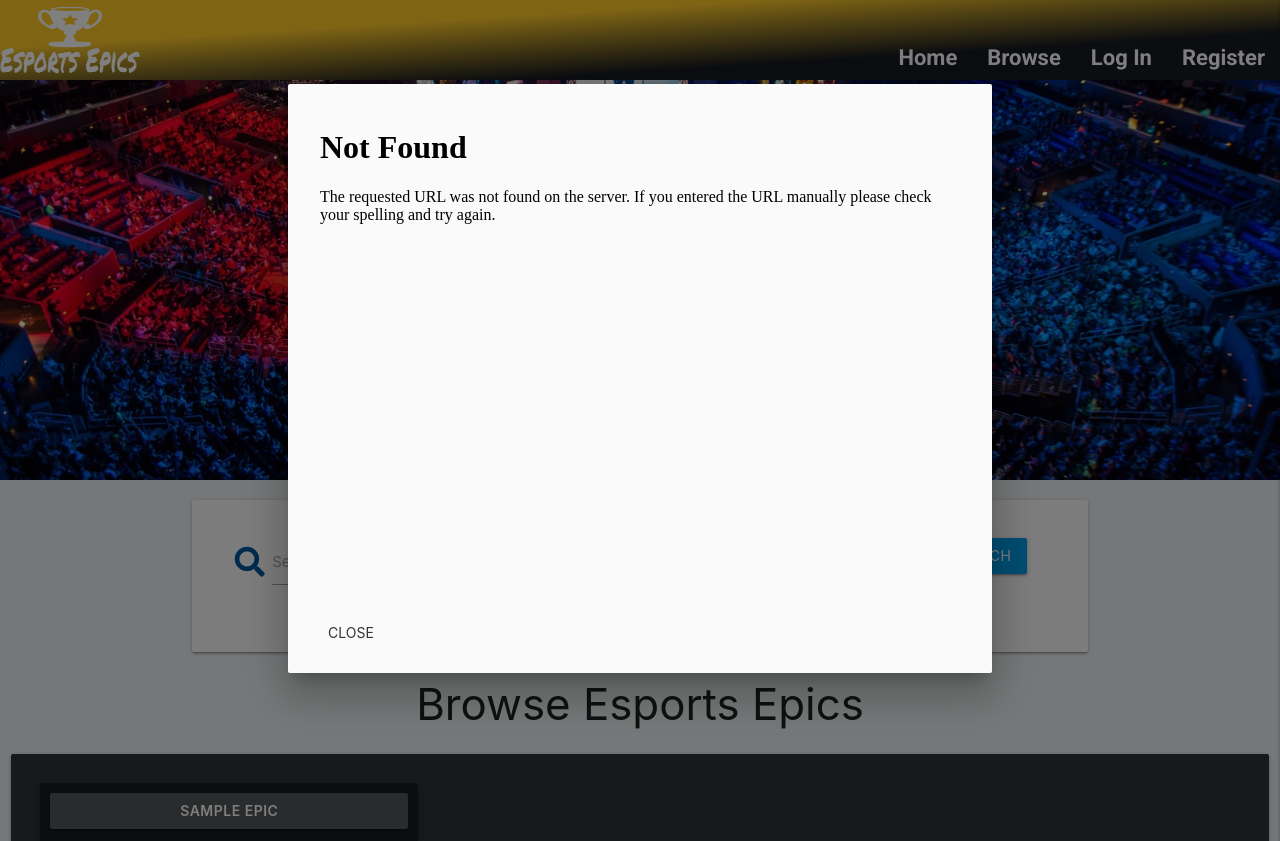
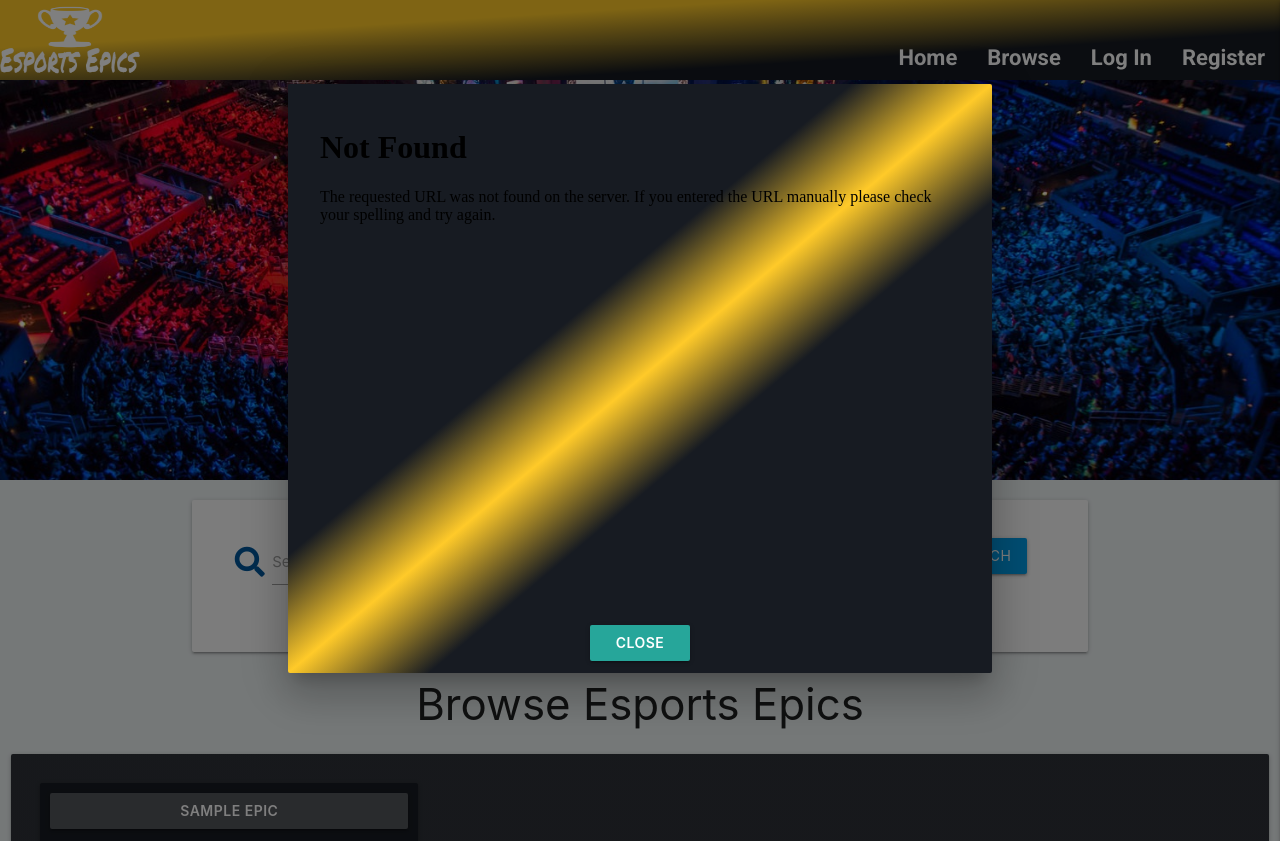
Before and after one commit to jamesr1775/esports-epics, a Flask app: page /browse in a window 1280 px wide, after a click that opens the changed part. Run offline with Flask 2, Linux system fonts and the light colour scheme; grey boxes marked "Sample" are stand-in pictures; a database or web service that is not in the repository returns one stand-in record (values such as "Sample title"); some libraries are stand-ins or nearby versions.

Commit message:
Styling the epic video modal with background color and close button centering, moved the modal to a template to reuse it in other html files

```diff
--- a/static/css/style.css
+++ b/static/css/style.css
@@ -251,7 +251,15 @@ nav {
 .browse-card-container{
     background-image: linear-gradient(to bottom, rgba(23, 27, 34, 0.9) 70%, #FFCA29 100%);
 }
-
+.browse-video-modal{
+    background-image: linear-gradient(to bottom right, #171b22 40%, #FFCA29 50%, #171b22 60%)
+}
+.browse-modal-close-btn{
+    width: 100px;
+    font-weight: 600;
+    margin-top: 10px;
+    margin-left: calc(50% - 50px);
+}
 /*********************** manage site ***********************/
 .journalist-status{
     margin-left: 10px;
--- a/templates/browse.html
+++ b/templates/browse.html
@@ -61,13 +61,5 @@
             </div>
         </div>
     </div>
-    <!-- Modal Code obtained from [3] in Readme-->
-    <div class="modal" id="videoModal" tabindex="-1" role="dialog" aria-labelledby="videoModal" aria-hidden="true">
-        <div class="modal-content">
-            <div>
-                <iframe width="100%" height="500px" src="" title="YouTube video player" frameborder="0" allow="accelerometer; autoplay; clipboard-write; encrypted-media; gyroscope; picture-in-picture" allowfullscreen></iframe>
-            </div>
-            <button type="button" class="modal-action modal-close waves-effect waves-green btn-flat">Close</button>
-        </div>
-    </div>
+    {% include "vod-modal.html" %}
 {% endblock %}
--- /dev/null
+++ b/templates/vod-modal.html
@@ -0,0 +1,11 @@
+{% block content %}
+    <!-- Modal Code obtained from [3] in Readme-->
+    <div class="modal browse-video-modal" id="videoModal" tabindex="-1" role="dialog" aria-labelledby="videoModal" aria-hidden="true">
+        <div class="modal-content">
+            <div>
+                <iframe width="100%" height="500px" src="" title="YouTube video player" frameborder="0" allow="accelerometer; autoplay; clipboard-write; encrypted-media; gyroscope; picture-in-picture" allowfullscreen></iframe>
+            </div>
+            <button type="button" class="modal-action modal-close waves-effect waves-light btn browse-modal-close-btn">Close</button>
+        </div>
+    </div>
+{% endblock %}
```
Also changed, not shown: templates/index.html (+1 -17 lines), templates/profile.html (+1 -10 lines).
